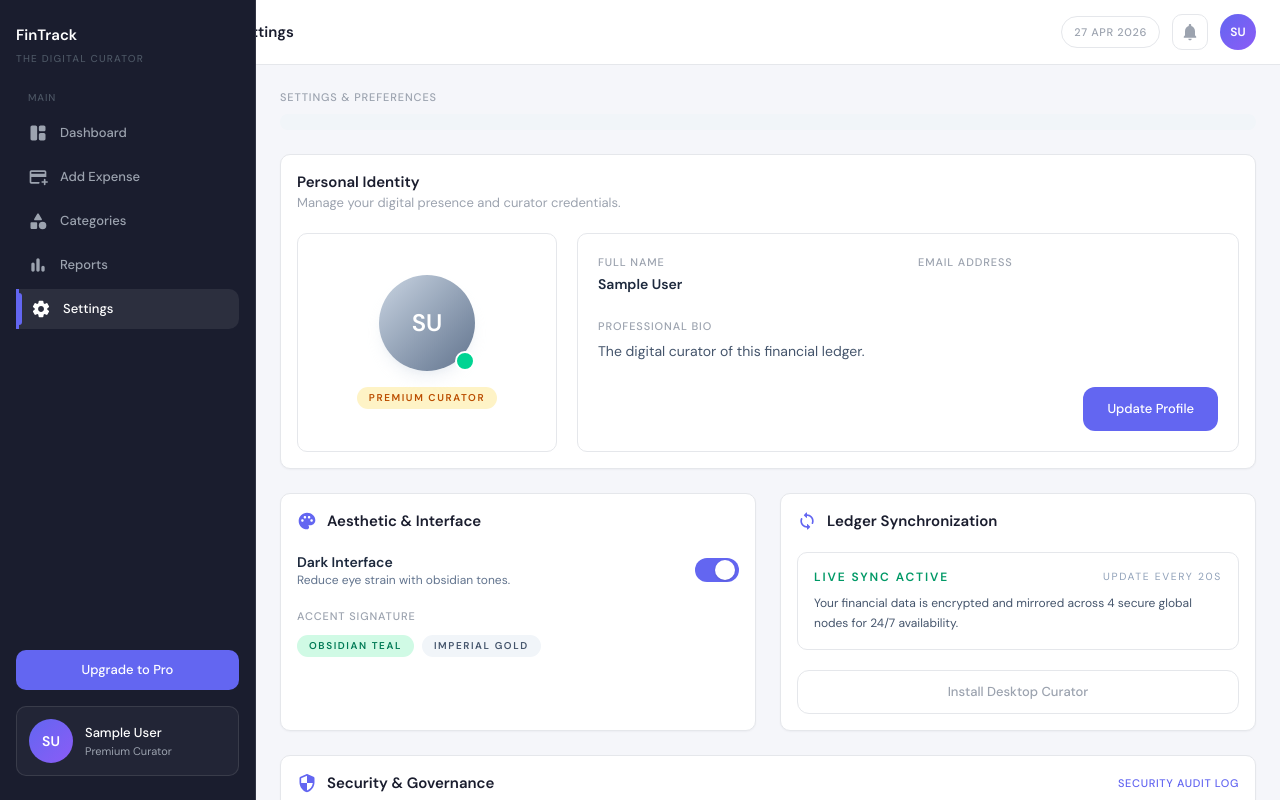
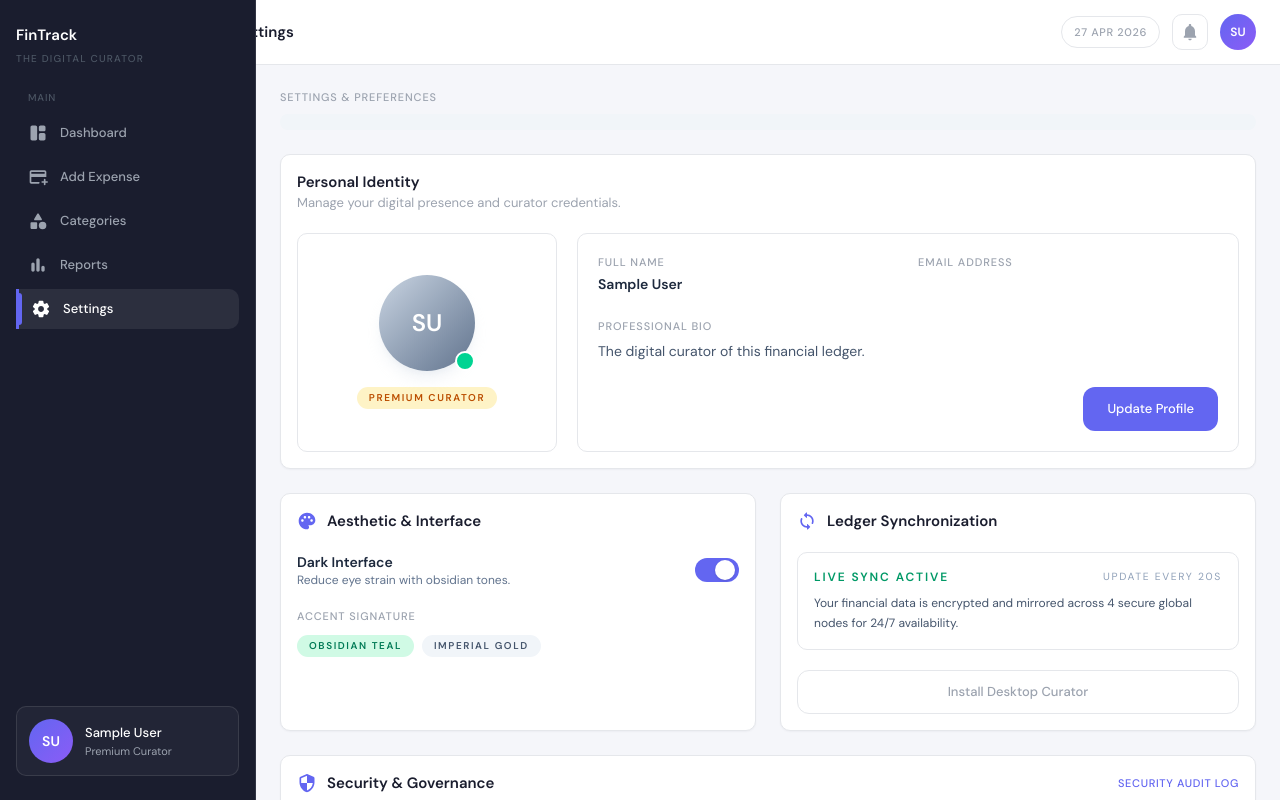
Before and after one commit to Chu29/fintrack-ai, a React (Vite) app in the folder client/: page /settings in a window 1280 px wide. Shown: the top 800 px of the page. Built offline with nearby package versions, Linux system fonts and the light colour scheme; no server answers; sample sign-in values are in the browser's storage.

Commit message:
refactor: improve formatting of categories navigation item and remove unused profile and settingsSidebarAction exports

```diff
--- a/client/src/pages/_components/appShellData.js
+++ b/client/src/pages/_components/appShellData.js
@@ -1,7 +1,12 @@
 const navigationBase = [
   { id: 'dashboard', label: 'Dashboard', icon: 'dashboard', to: '/dashboard' },
   { id: 'expense', label: 'Add Expense', icon: 'expense', to: '/add-expense' },
-  { id: 'categories', label: 'Categories', icon: 'categories', to: '/categories' },
+  {
+    id: 'categories',
+    label: 'Categories',
+    icon: 'categories',
+    to: '/categories',
+  },
   { id: 'reports', label: 'Reports', icon: 'reports', to: '/reports' },
   { id: 'settings', label: 'Settings', icon: 'settings', to: '/settings' },
 ]
@@ -9,17 +14,9 @@ const navigationBase = [
 export const getNavigationItems = (activeId) =>
   navigationBase.map((item) => ({ ...item, active: item.id === activeId }))
 
-export const profile = {
-  name: 'Alex Rivera',
-  role: 'Premium Curator',
-  initials: 'AR',
-}
-
 export const dashboardSidebarAction = {
   label: 'New Transaction',
   to: '/add-expense',
 }
 
-export const settingsSidebarAction = {
-  label: 'Upgrade to Pro',
-}
+export const settingsSidebarAction = null
```
